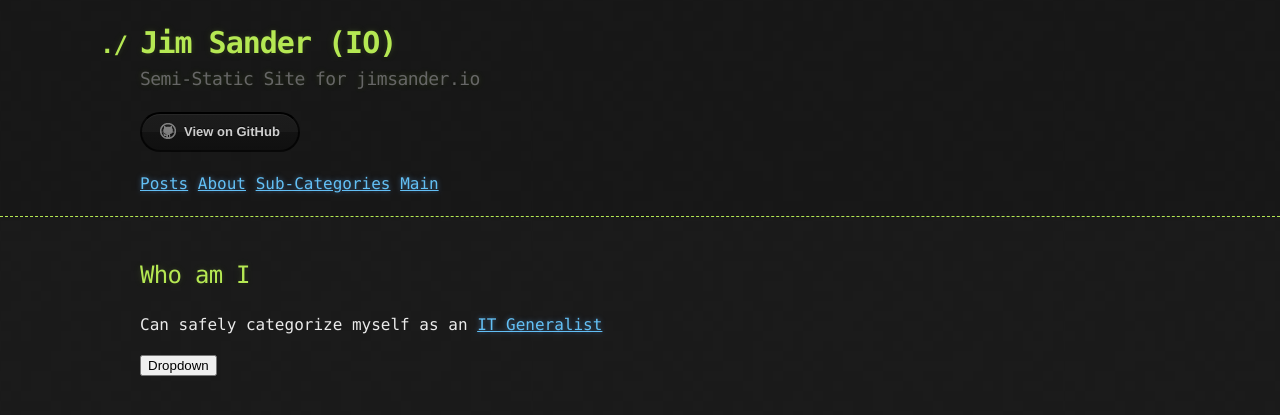
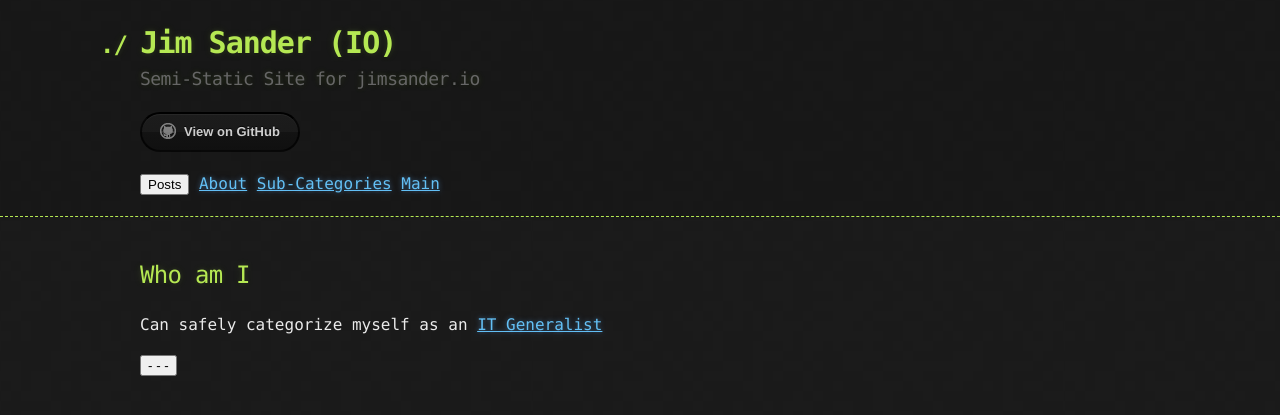
Before and after one commit to jimsander/ghsite, a PHP site: page /_site/about/index.html in a window 1280 px wide. Shown: the top 415 px of the page. Run offline with PHP 8.4, Linux system fonts and the light colour scheme.

Commit message:
Tighten up the dropdown class

```diff
--- a/_site/about/index.html
+++ b/_site/about/index.html
@@ -61,14 +61,22 @@
 
 
 
+<a class="page-link" href="/404.html"></a>
 
 
 
 
 
-<a class="page-link" href="/posts">Posts</a>
+<div class="dropdown">
+  <button class="dropbtn">Posts</button>
+    <div class="dropdown-content">
 
+<a class="page-link" href="/2022/07/11/CKA-Prep.html">Quick Prep for CKA Exam</a>
 
+<a class="page-link" href="/jekyll/update/2022/07/10/welcome-to-jekyll.html">Welcome to Jekyll!</a>
+
+    </div>
+</div>
 
 
 
@@ -80,11 +88,7 @@
 
 
 
-
-
 <a class="page-link" href="/subs/index.md/">Sub-Categories</a>
-
-
 
 
 
@@ -96,18 +100,25 @@
 
 
 
+<a class="page-link" href="/assets/css/jds-style.css"></a>
 
 
 
 
 
+<a class="page-link" href="/assets/css/style.css"></a>
 
 
 
 
 
+<a class="page-link" href="/newfile.html"></a>
 
 
+
+
+
+<a class="page-link" href="/feed.xml"></a>
 
 
 
@@ -121,11 +132,11 @@
 <p>Can safely categorize myself as an <a href="https://en.wikipedia.org/wiki/Information_technology_generalist">IT Generalist</a></p>
 
 <div class="dropdown">
-  <button class="dropbtn">Dropdown</button>
+  <button class="dropbtn">- - -</button>
   <div class="dropdown-content">
-  <a href="#">Link 1</a>
-  <a href="#">Link 2</a>
-  <a href="#">Link 3</a>
+  <a href="#">*nix Admin/Scripting</a>
+  <a href="#">DBs</a>
+  <a href="#">Containerized Service</a>
   </div>
 </div>
 
--- a/_site/feed.xml
+++ b/_site/feed.xml
@@ -1,4 +1,4 @@
-<?xml version="1.0" encoding="utf-8"?><feed xmlns="http://www.w3.org/2005/Atom" ><generator uri="https://jekyllrb.com/" version="3.9.2">Jekyll</generator><link href="http://localhost:4000/feed.xml" rel="self" type="application/atom+xml" /><link href="http://localhost:4000/" rel="alternate" type="text/html" /><updated>2022-07-11T21:18:40-05:00</updated><id>http://localhost:4000/feed.xml</id><title type="html">Jim Sander (IO)</title><subtitle>Semi-Static Site for jimsander.io </subtitle><entry><title type="html">Quick Prep for CKA Exam</title><link href="http://localhost:4000/2022/07/11/CKA-Prep.html" rel="alternate" type="text/html" title="Quick Prep for CKA Exam" /><published>2022-07-11T00:00:00-05:00</published><updated>2022-07-11T00:00:00-05:00</updated><id>http://localhost:4000/2022/07/11/CKA-Prep</id><content type="html" xml:base="http://localhost:4000/2022/07/11/CKA-Prep.html">&lt;p&gt;&lt;img src=&quot;/assets/img/cka-certified-kubernetes-administrator.png&quot; alt=&quot;CKA Cert&quot; width=&quot;25%&quot; /&gt;
+<?xml version="1.0" encoding="utf-8"?><feed xmlns="http://www.w3.org/2005/Atom" ><generator uri="https://jekyllrb.com/" version="3.9.2">Jekyll</generator><link href="http://localhost:4000/feed.xml" rel="self" type="application/atom+xml" /><link href="http://localhost:4000/" rel="alternate" type="text/html" /><updated>2022-07-12T08:32:05-05:00</updated><id>http://localhost:4000/feed.xml</id><title type="html">Jim Sander (IO)</title><subtitle>Semi-Static Site for jimsander.io </subtitle><entry><title type="html">Quick Prep for CKA Exam</title><link href="http://localhost:4000/2022/07/11/CKA-Prep.html" rel="alternate" type="text/html" title="Quick Prep for CKA Exam" /><published>2022-07-11T00:00:00-05:00</published><updated>2022-07-11T00:00:00-05:00</updated><id>http://localhost:4000/2022/07/11/CKA-Prep</id><content type="html" xml:base="http://localhost:4000/2022/07/11/CKA-Prep.html">&lt;p&gt;&lt;img src=&quot;/assets/img/cka-certified-kubernetes-administrator.png&quot; alt=&quot;CKA Cert&quot; width=&quot;25%&quot; /&gt;
 Having only the most basic high-level hands-on experience with k8s in the past, I thought why not immerse myself a little to prep for the &lt;a href=&quot;https://training.linuxfoundation.org/certification/certified-kubernetes-administrator-cka/&quot;&gt;CKA Exam&lt;/a&gt;.&lt;/p&gt;
 
 &lt;p&gt;I took a couple of &lt;a href=&quot;https://acloudguru.com/&quot;&gt;A Cloud Guru Courses&lt;/a&gt; and went through their non-industry certificate of completion, I thought I was about ready to begin my first pass at the test.  I say &lt;strong&gt;first&lt;/strong&gt; because, they give you one free re-take, and I was pretty sure I’d flub the initial, &lt;strong&gt;which I did&lt;/strong&gt;.   The failure wasn’t soley on knowledge of the material, rather, the online exam method they use is a virtual “keyhole”; it’s a remote linux desktop.&lt;/p&gt;
--- a/assets/css/jds-style.css
+++ b/assets/css/jds-style.css
@@ -4,10 +4,11 @@
 @import "{{ site.theme }}";
 
 .dropbtn {
-  background-color: #4CAF50;
-  color: white;
-  padding: 16px;
+  background-color: #666;
+  color:  #63c0f5;;
+  padding: 8px;
   font-size: 16px;
+  font-family: Monaco, "Bitstream Vera Sans Mono", "Lucida Console", Terminal, monospace;
   border: none;
   cursor: pointer;
 }
@@ -20,7 +21,7 @@
 .dropdown-content {
   display: none;
   position: absolute;
-  background-color: #f9f9f9;
+  background-color: #b5e853;
   min-width: 160px;
   box-shadow: 0px 8px 16px 0px rgba(0,0,0,0.2);
   z-index: 1;
@@ -28,8 +29,9 @@
 
 .dropdown-content a {
   color: black;
-  padding: 12px 16px;
+  padding: 8px 16px;
   text-decoration: none;
+  font-family: Monaco, "Bitstream Vera Sans Mono", "Lucida Console", Terminal, monospace;
   display: block;
 }
 
@@ -40,5 +42,5 @@
 }
 
 .dropdown:hover .dropbtn {
-  background-color: #3e8e41;
+  background-color: #666;
 }
```
Also changed, not shown: _includes/header.html (+10 -3 lines), _site/404.html (+16 -5 lines), _site/index.html (+17 -11 lines), _site/jekyll/update/2022/07/10/welcome-to-jekyll.html (+16 -5 lines), _site/newfile.html (+16 -5 lines), _site/subs/index.md/index.html (+16 -5 lines), about.md (+4 -4 lines), index.md (+1 -7 lines).
